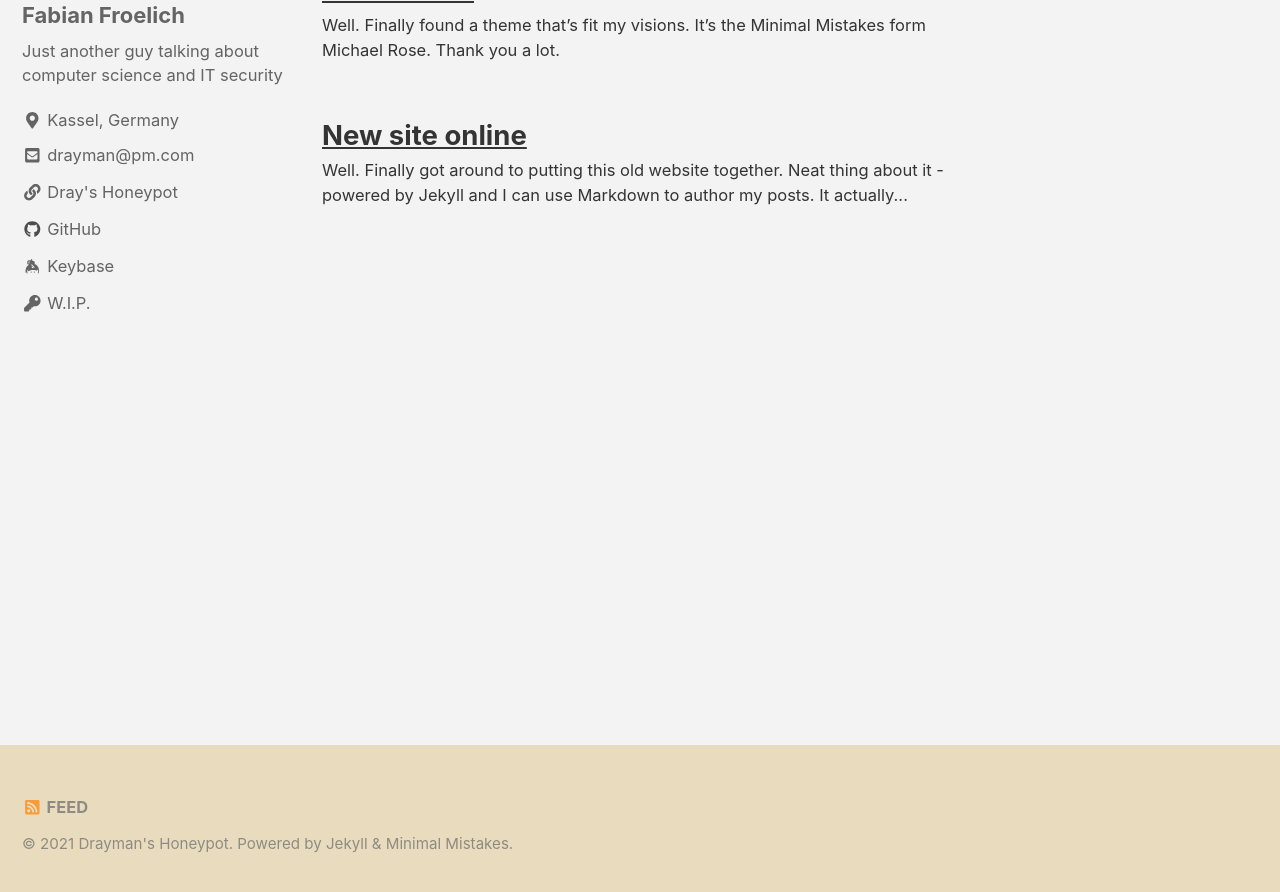
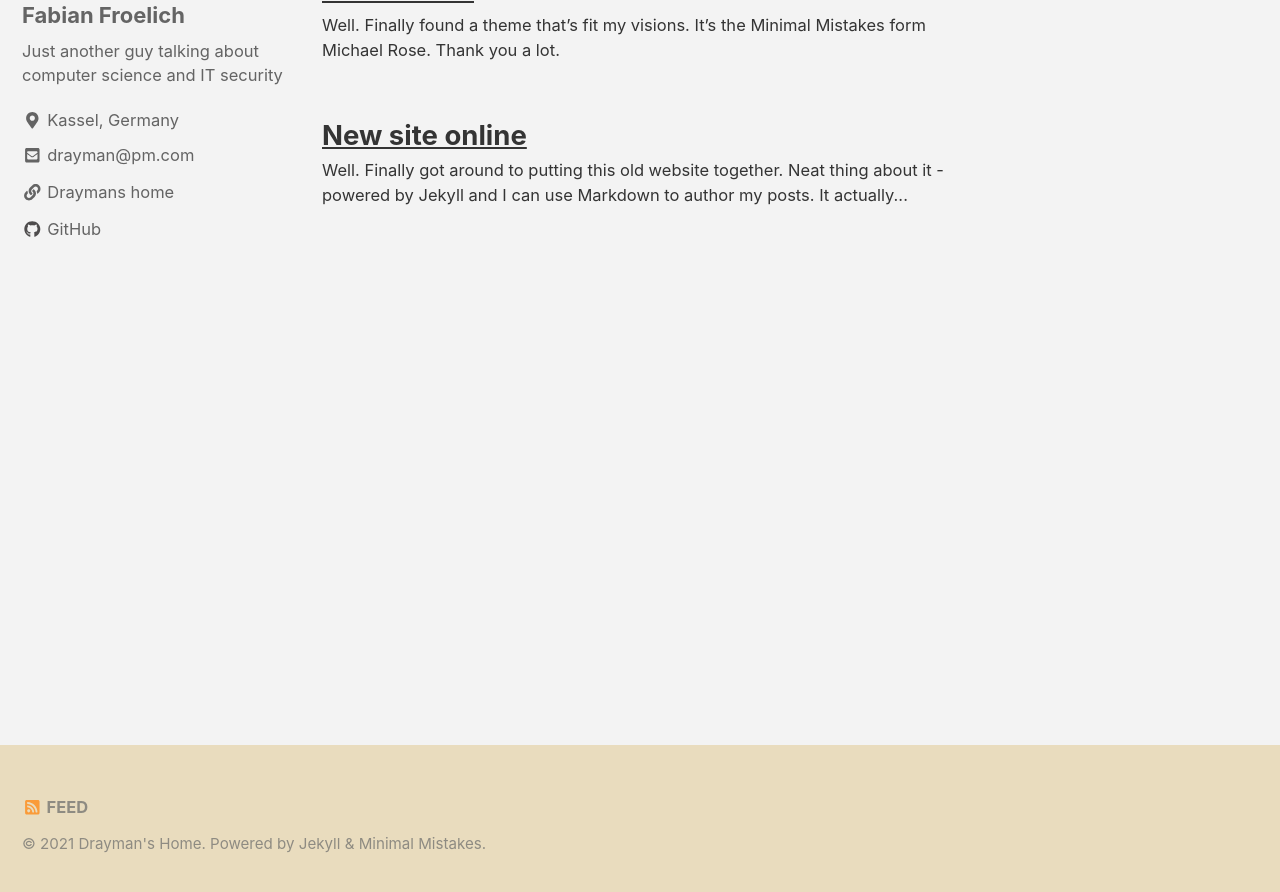
Before and after one commit to thedrayman/thedrayman.github.io, a Jekyll site: the page built from index.html, in a window 1280 px wide and 900 px high, scrolled down 222 px. Shown: the top 892 px of the window. Built offline with Jekyll 4.4.1, drawn with Linux system fonts in a browser that asks for light colours; cached includes are drawn as plain includes; nearby versions of some CDN libraries; the list of posts is cut into pages by our own code; some of the changed text lies outside the part shown.

Commit message:
some small changes

```diff
--- a/_config.yml
+++ b/_config.yml
@@ -1,5 +1,5 @@
 # Site settings
-title: Drayman's Honeypot
+title: Drayman's Home
 email: drayman@pm.com
 url: http://drayman.online
 description: ""
@@ -29,21 +29,12 @@ author:
     - label: "drayman@pm.com"
       icon: "fas fa-fw fa-envelope-square"
       url: mailto:drayman@pm.com
-    - label: "Dray's Honeypot"
+    - label: "Draymans home"
       icon: "fas fa-fw fa-link"
       url: "https://drayman.online"
-    #- label: "Twitter"
-    #  icon: "fab fa-fw fa-twitter-square"
-    #  url: "https://twitter.com/"
     - label: "GitHub"
       icon: "fab fa-fw fa-github"
       url: "https://github.com/thedrayman"
-    - label: "Keybase"
-      icon: "fab fa-fw fa-keybase"
-      url: "https://keybase.io/"
-    - label: "W.I.P."
-      icon: "fas fa-fw fa-key"
-      url: ""
 
 # Reading Files
 include:
```
